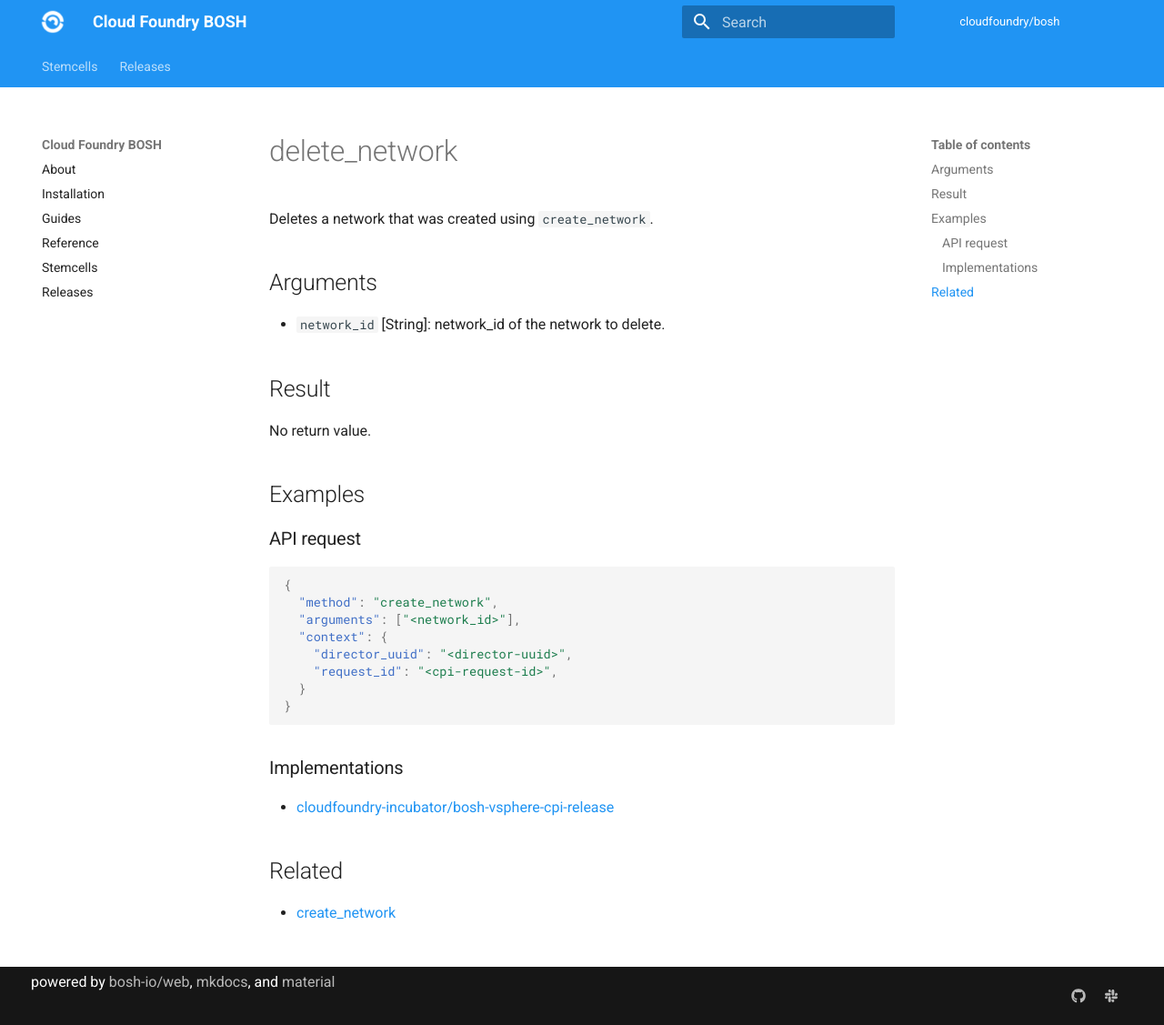
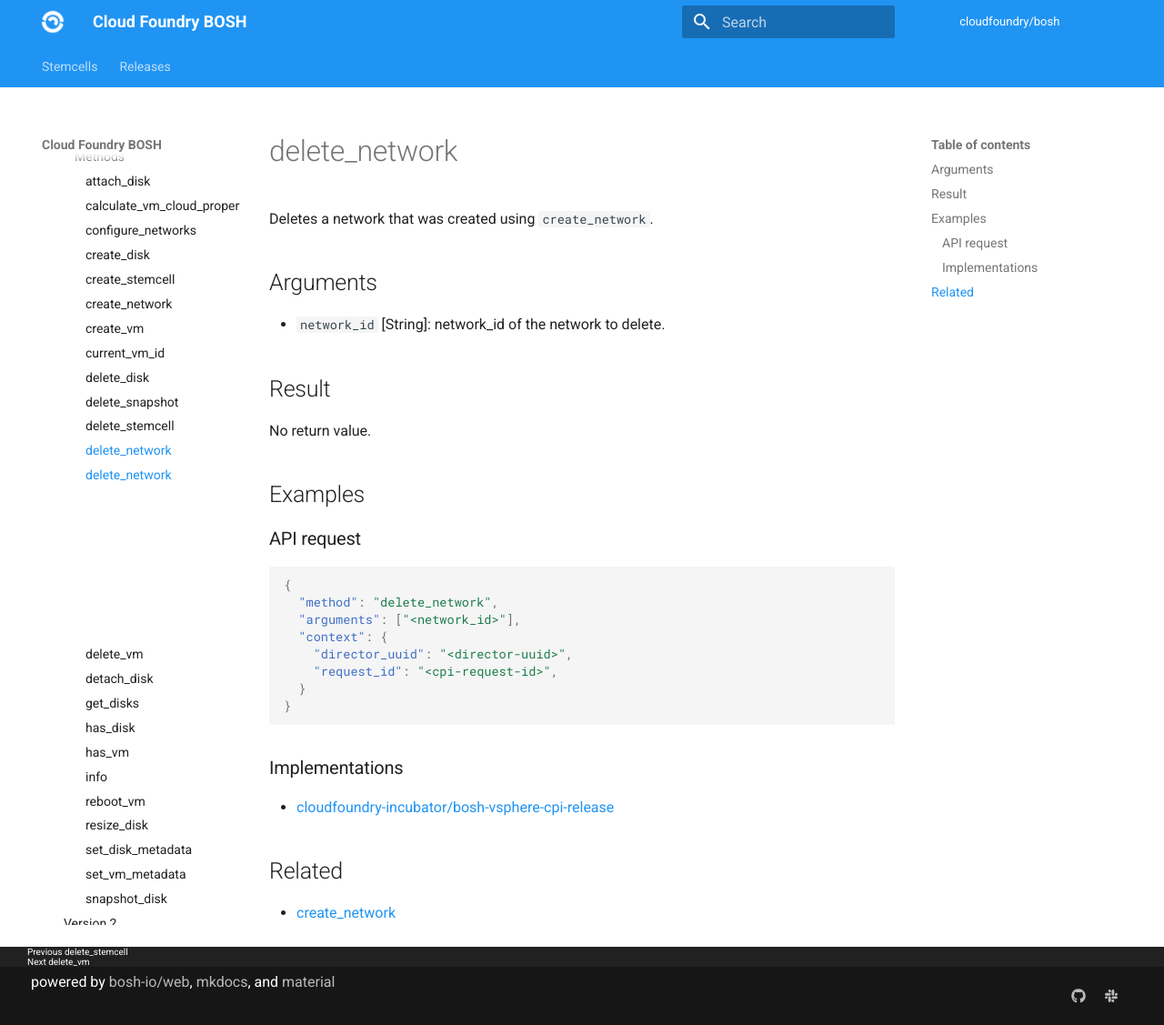
Before and after one commit to cloudfoundry/docs-bosh, an MkDocs documentation site: the page built from content/cpi-api-v1-method/delete-network.md, in a window 1280 px wide and 1127 px high. Shown: the whole window at 91% size. Built offline with MkDocs 1.6.1 and Material for MkDocs 9.7.7, drawn with Linux system fonts in a browser that asks for light colours; old or Windows-style settings are respelled for this version of MkDocs.

Commit message:
Create/delete network return to menu
- small correction in delete_network doc

````diff
--- a/content/cpi-api-v1-method/delete-network.md
+++ b/content/cpi-api-v1-method/delete-network.md
@@ -18,7 +18,7 @@ No return value.
 
 ```json
 {
-  "method": "create_network",
+  "method": "delete_network",
   "arguments": ["<network_id>"],
   "context": {
     "director_uuid": "<director-uuid>",
--- a/mkdocs.yml
+++ b/mkdocs.yml
@@ -166,11 +166,13 @@ pages:
         - configure_networks: cpi-api-v1-method/configure-networks.md
         - create_disk: cpi-api-v1-method/create-disk.md
         - create_stemcell: cpi-api-v1-method/create-stemcell.md
+        - create_network: cpi-api-v1-method/create-network.md
         - create_vm: cpi-api-v1-method/create-vm.md
         - current_vm_id: cpi-api-v1-method/current-vm-id.md
         - delete_disk: cpi-api-v1-method/delete-disk.md
         - delete_snapshot: cpi-api-v1-method/delete-snapshot.md
         - delete_stemcell: cpi-api-v1-method/delete-stemcell.md
+        - delete_network: cpi-api-v1-method/delete-network.md
         - delete_vm: cpi-api-v1-method/delete-vm.md
         - detach_disk: cpi-api-v1-method/detach-disk.md
         - get_disks: cpi-api-v1-method/get-disks.md
````
